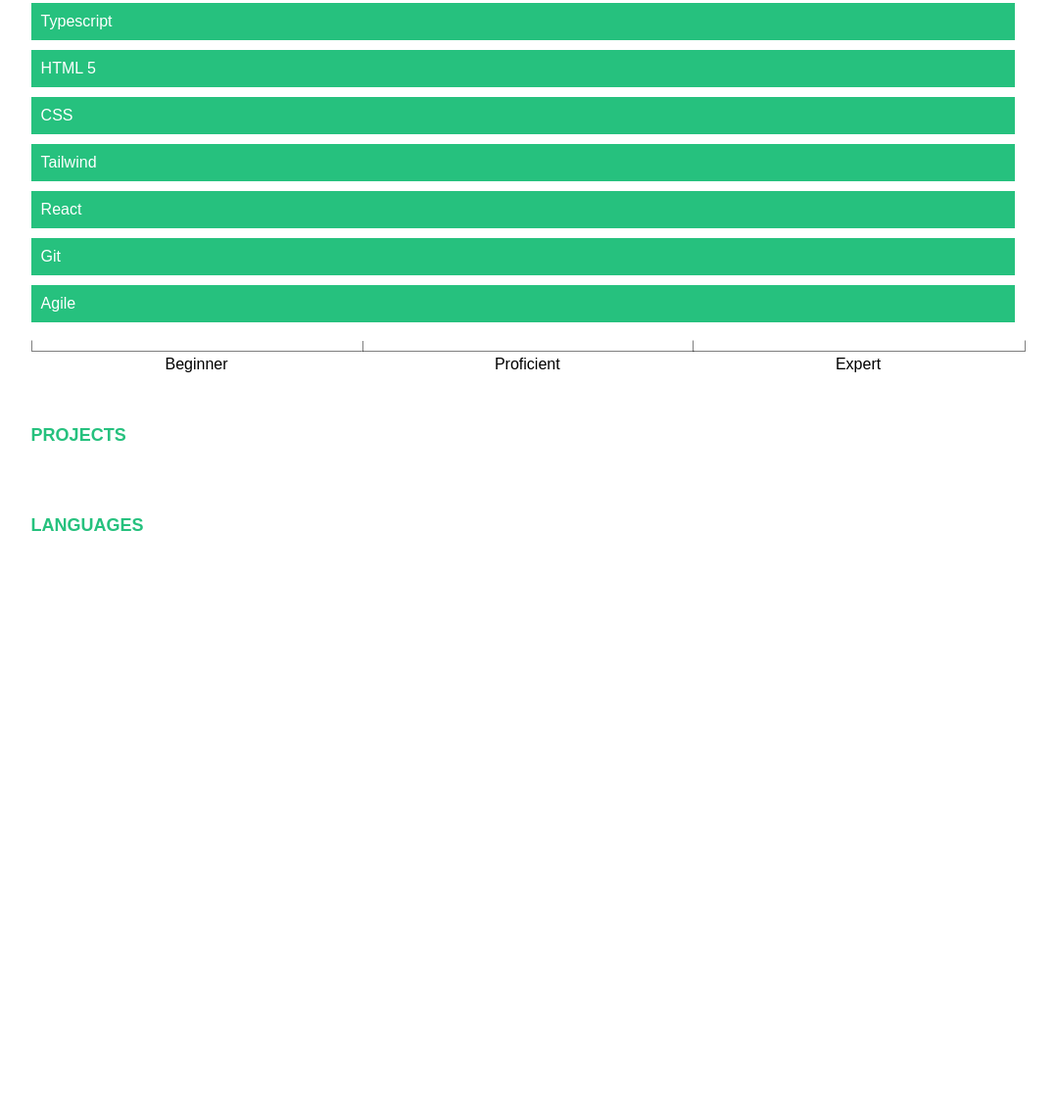
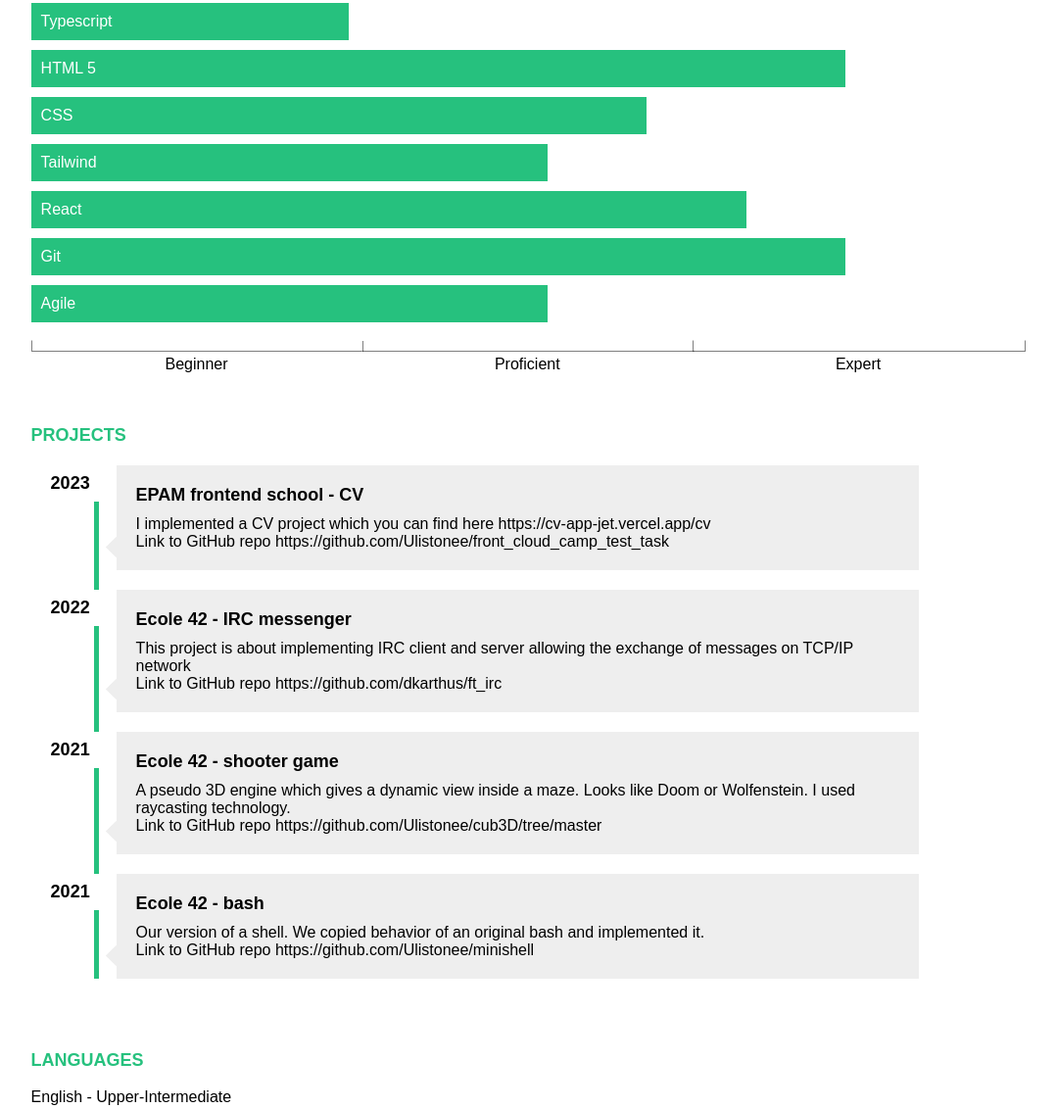
Before and after one commit to Ulistonee/rsschool-cv, a plain HTML site: page index.html in a window 1280 px wide. Shown: the part 810-1942 px from the top of the page at 98% size, without its empty margins (199-1277 px from the left). Before the commit the page ends 1375 px from the top, so only its background shows below. Drawn offline with Linux system fonts and the light colour scheme.

Commit message:
feat: add projects styling

```diff
--- a/css/style.css
+++ b/css/style.css
@@ -111,6 +111,38 @@
     margin: 10px 10px 10px 0;
 }
 
+.main_page__skills__javascript {
+    width: 50%;
+}
+
+.main_page__skills__typescript {
+    width: 30%;
+}
+
+.main_page__skills__html {
+    width: 80%;
+}
+
+.main_page__skills__css {
+    width: 60%;
+}
+
+.main_page__skills__tailwind {
+    width: 50%;
+}
+
+.main_page__skills__react {
+    width: 70%;
+}
+
+.main_page__skills__git {
+    width: 80%;
+}
+
+.main_page__skills__agile {
+    width: 50%;
+}
+
 .main_page__skills__levels {
     display: flex;
 }
@@ -156,3 +188,64 @@
     width: 33.3%;
     text-align: center;
 }
+
+.main_page__projects {
+    padding-left: 0;
+    position: relative;
+}
+
+.main_page__projects::before {
+    content: "";
+    position: absolute;
+    top: 0;
+    left: 4rem;
+    height: 100%;
+    width: 5px;
+    background-color: rgb(38, 193, 126);
+    z-index: -1;
+}
+
+.main_page__projects li {
+    display: flex;
+    gap: 15px;
+    margin: 20px;
+    align-items: start;
+    position: relative;
+}
+
+.main_page__projects__period {
+    flex-shrink: 0;
+    font-weight: bold;
+    font-size: large;
+    background-color: white;
+    padding-top: 8px;
+    padding-right: 20px;
+    padding-bottom: 8px;
+    width: 2rem;
+}
+
+.main_page__projects__description {
+    background-color: rgb(238 238 238);
+    padding: 20px;
+    width: 80%;
+}
+
+.main_page__projects__box {
+    background-color: rgb(238 238 238);
+    position: absolute;
+    width: 15px;
+    height: 15px;
+    bottom: 1rem;
+    left: 3.7rem;
+    transform: rotate(45deg);
+}
+
+.main_page__projects__name {
+    font-size: large;
+    font-weight: bold;
+    padding-bottom: 10px;
+}
+
+.main_page__projects__description p {
+    margin: 0;
+}
--- a/index.html
+++ b/index.html
@@ -90,28 +90,28 @@
             <div class="main_page__chapter">
                 <p class="main_page__header">Skills</p>
                 <ul class="main_page__skills">
-                    <li>
+                    <li class="main_page__skills__javascript">
                         <div>Javascript</div>
                     </li>
-                    <li>
+                    <li class="main_page__skills__typescript">
                         <div>Typescript</div>
                     </li>
-                    <li>
+                    <li class="main_page__skills__html">
                         <div>HTML 5</div>
                     </li>
-                    <li>
+                    <li class="main_page__skills__css">
                         <div>CSS</div>
                     </li>
-                    <li>
+                    <li class="main_page__skills__tailwind">
                         <div>Tailwind</div>
                     </li>
-                    <li>
+                    <li class="main_page__skills__react">
                         <div>React</div>
                     </li>
-                    <li>
+                    <li class="main_page__skills__git">
                         <div>Git</div>
                     </li>
-                    <li>
+                    <li class="main_page__skills__agile">
                         <div>Agile</div>
                     </li>
                 </ul>
@@ -129,9 +129,50 @@
             </div>
             <div class="main_page__chapter">
                 <p class="main_page__header">Projects</p>
+                <ul class="main_page__projects">
+                    <li>
+                        <span class="main_page__projects__period">2023</span>
+                        <div class="main_page__projects__description">
+                            <div class="main_page__projects__box"></div>
+                            <p class="main_page__projects__name">EPAM frontend school - CV</p>
+                            <p>I implemented a CV project which you can find here https://cv-app-jet.vercel.app/cv</p>
+                            <p>Link to GitHub repo https://github.com/Ulistonee/front_cloud_camp_test_task</p>
+                        </div>
+                    </li>
+                    <li>
+                        <span class="main_page__projects__period">2022</span>
+                        <div class="main_page__projects__description">
+                            <div class="main_page__projects__box"></div>
+                            <p class="main_page__projects__name">Ecole 42 - IRC messenger</p>
+                            <p>This project is about implementing IRC client and server allowing the exchange of messages on TCP/IP network</p>
+                            <p>Link to GitHub repo https://github.com/dkarthus/ft_irc</p>
+                        </div>
+                    </li>
+                    <li>
+                        <span class="main_page__projects__period">2021</span>
+                        <div class="main_page__projects__description">
+                            <div class="main_page__projects__box"></div>
+                            <p class="main_page__projects__name">Ecole 42 - shooter game</p>
+                            <p>A pseudo 3D engine which gives a dynamic view inside a maze. Looks like Doom or Wolfenstein. I used raycasting technology.</p>
+                            <p>Link to GitHub repo https://github.com/Ulistonee/cub3D/tree/master</p>
+                        </div>
+                    </li>
+                    <li>
+                        <span class="main_page__projects__period">2021</span>
+                        <div class="main_page__projects__description">
+                            <div class="main_page__projects__box"></div>
+                            <p class="main_page__projects__name">Ecole 42 - bash</p>
+                            <p>Our version of a shell. We copied behavior of an original bash and implemented it.</p>
+                            <p>Link to GitHub repo https://github.com/Ulistonee/minishell</p>
+                        </div>
+                    </li>
+                </ul>
             </div>
             <div class="main_page__chapter">
                 <p class="main_page__header">Languages</p>
+                <p>
+                    English - Upper-Intermediate
+                </p>
             </div>
         </div>
     </div>
```
Also changed, not shown: cv.md (+1 -1 lines).
